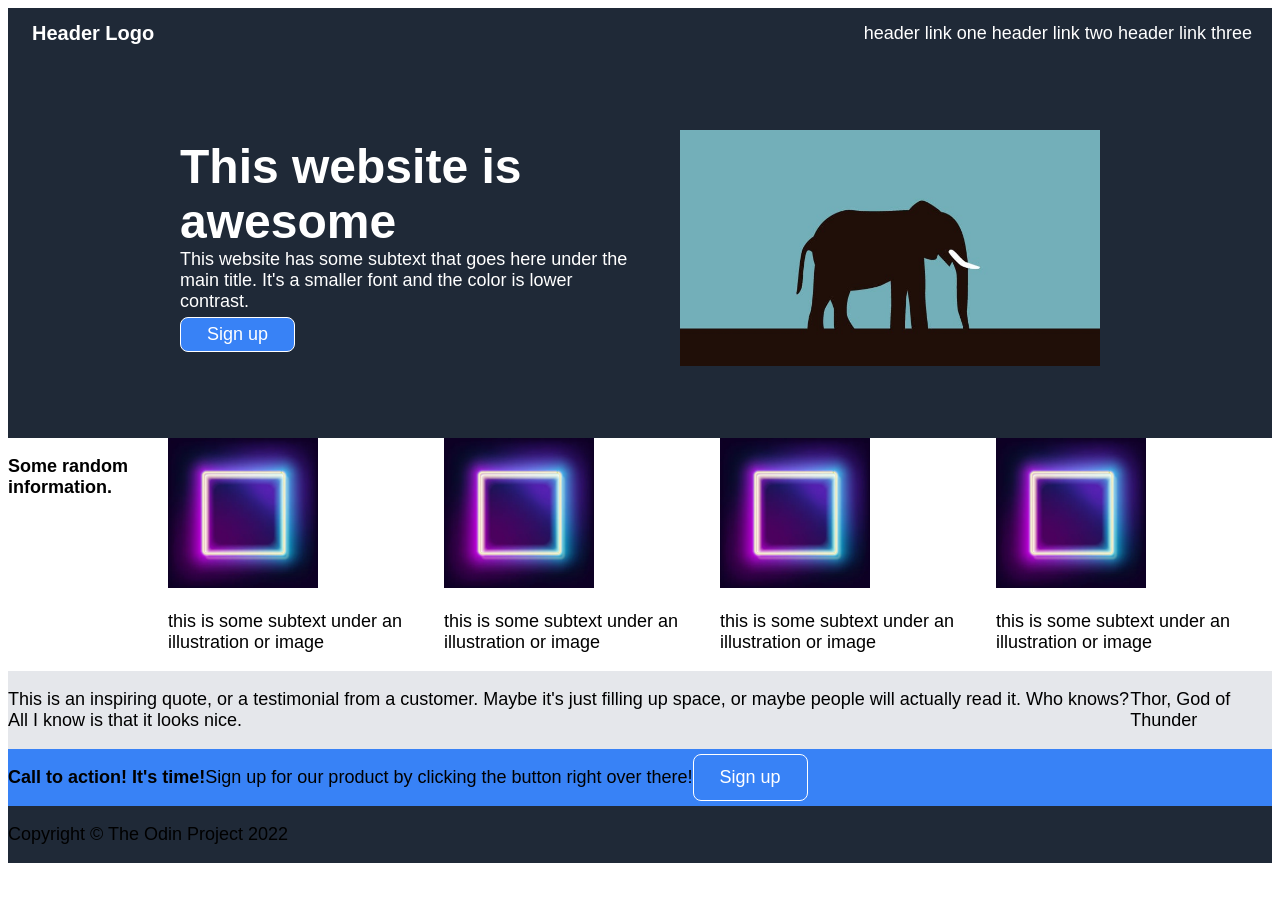
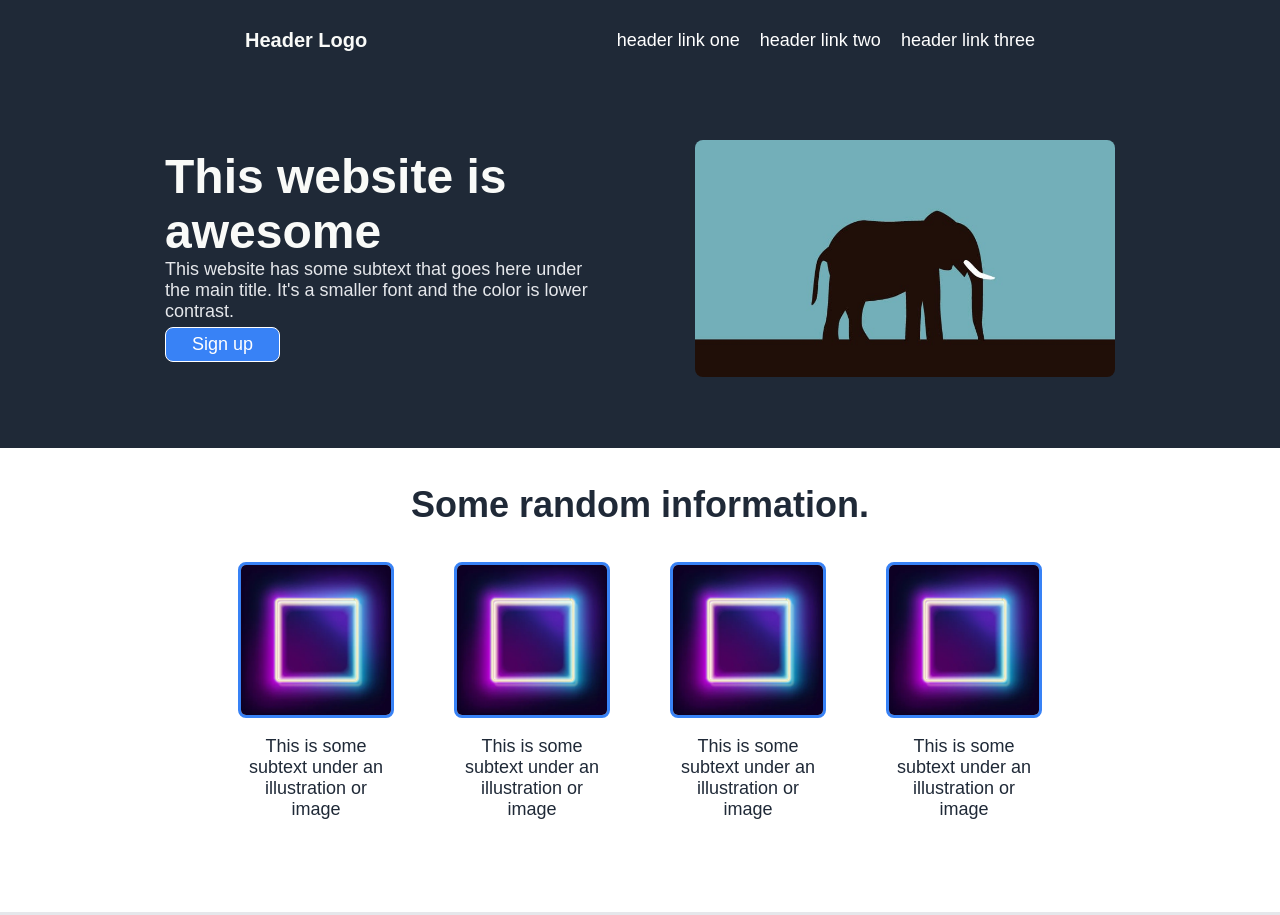
Before and after one commit to EthanCope/odin-landing-page, a plain HTML site: page index.html in a window 1280 px wide. Shown: the top 915 px of the page. Before the commit the page ends 871 px from the top, so only its background shows below. Drawn offline with Linux system fonts and the light colour scheme.

Commit message:
Format the quote section

```diff
--- a/index.html
+++ b/index.html
@@ -21,46 +21,78 @@
       <div class="greeting">
         <div class="intro-text">
           <h1 class="header-text">This website is awesome <br /></h1>
-          <p class="discription">
+          <p class="description">
             This website has some subtext that goes here under the main title.
             It's a smaller font and the color is lower contrast.
           </p>
           <button class="sign-up-btn">Sign up</button>
         </div>
         <img
+          class="main-picture"
           src="images/place-holder-image.jpeg"
           length="300px"
           width="420px"
         />
       </div>
 
+      <div class="card-header">
+        <h3 class="information">Some random information.<br /></h3>
+      </div>
+
       <div class="card-container">
-        <h3 class="cards-header">Some random information.</h3>
-        <div>
-          <img src="images/square-image.webp" length="150px" width="150px" />
-          <p>this is some subtext under an illustration or image</p>
+        <div class="card-info-group">
+          <img
+            class="card"
+            src="images/square-image.webp"
+            length="150px"
+            width="150px"
+          />
+          <p class="subtext">
+            this is some subtext under an illustration or image
+          </p>
         </div>
-        <div>
-          <img src="images/square-image.webp" length="150px" width="150px" />
-          <p>this is some subtext under an illustration or image</p>
+        <div class="card-info-group">
+          <img
+            class="card"
+            src="images/square-image.webp"
+            length="150px"
+            width="150px"
+          />
+          <p class="subtext">
+            this is some subtext under an illustration or image
+          </p>
         </div>
-        <div>
-          <img src="images/square-image.webp" length="150px" width="150px" />
-          <p>this is some subtext under an illustration or image</p>
+        <div class="card-info-group">
+          <img
+            class="card"
+            src="images/square-image.webp"
+            length="150px"
+            width="150px"
+          />
+          <p class="subtext">
+            this is some subtext under an illustration or image
+          </p>
         </div>
-        <div>
-          <img src="images/square-image.webp" length="150px" width="150px" />
-          <p>this is some subtext under an illustration or image</p>
+        <div class="card-info-group">
+          <img
+            class="card"
+            src="images/square-image.webp"
+            length="150px"
+            width="150px"
+          />
+          <p class="subtext">
+            this is some subtext under an illustration or image
+          </p>
         </div>
       </div>
 
-      <div class="quote">
-        <p>
+      <div class="quote-container">
+        <p class="quote">
           This is an inspiring quote, or a testimonial from a customer. Maybe
           it's just filling up space, or maybe people will actually read it. Who
           knows? All I know is that it looks nice.
         </p>
-        <p>Thor, God of Thunder</p>
+        <p class="quote-name">-Thor, God of Thunder</p>
       </div>
 
       <div class="call-to-action">
--- a/style.css
+++ b/style.css
@@ -1,28 +1,33 @@
 * {
   font-family: Hero, Haettenschweiler, "Arial Narrow Bold", sans-serif;
   font-size: 18px;
+  color: #f9faf8;
+}
+body {
+  margin: 0;
 }
 
 .nav-banner {
   display: flex;
-  height: 50px;
   width: auto;
   background-color: #1f2937;
   color: white;
-
   align-items: center;
   justify-content: space-between;
+  border-top: solid #1f2937 12px;
 }
 .logo {
-  margin-left: 24px;
+  margin-left: 245px;
   font-size: 20px;
 }
-.header-link-container {
-  margin-right: 20px;
-}
+
 a {
   color: white;
   text-decoration: none;
+  margin-right: 15px;
+}
+a:last-child {
+  margin-right: 245px;
 }
 a:hover {
   background-color: orange;
@@ -42,24 +47,78 @@ a:visited {
 }
 .intro-text {
   width: 450px;
-  margin-right: 50px;
+  margin-right: 80px;
 }
 .header-text {
   font-size: 48px;
   margin: 0;
 }
-.discription {
+.description {
   margin: 0;
   font-size: 18px;
+  width: 430px;
+  color: #e5e7eb;
+}
+.main-picture {
+  border-radius: 8px;
+}
+
+.card-header {
+  display: flex;
+  justify-content: center;
+  align-items: center;
+}
+.information {
+  font-size: 36px;
+  color: #1f2937;
 }
 
 .card-container {
   display: flex;
+  justify-content: center;
+  height: 350px;
+}
+.card {
+  border: solid #3882f6;
+  border-radius: 8px;
+  margin: 0 30px;
+}
+.card-info-group {
+  display: flex;
+  flex-direction: column;
+  align-items: center;
+}
+.subtext {
+  width: 140px;
+  justify-content: center;
+  text-align: center;
+  color: #1f2937;
+}
+.subtext::first-letter {
+  text-transform: capitalize;
 }
 
+.quote-container {
+  display: flex;
+  flex-direction: column;
+  background-color: #e5e7eb;
+  height: 350px;
+  justify-content: center;
+  align-items: center;
+}
 .quote {
-  display: flex;
-  background-color: #e5e7eb;
+  width: 700px;
+  font-size: 32px;
+  font-style: oblique;
+  color: #3a3b3b;
+  font-weight: 100;
+  margin-bottom: 10px;
+}
+.quote-name {
+  font-weight: 600;
+  margin: 0;
+  margin-left: 400px;
+  color: #1f2937;
 }
 
 .call-to-action {
@@ -83,5 +142,8 @@ button {
 }
 button:hover {
   cursor: pointer;
-  background-color: #3881f6db;
+  background-color: #3881f6cb;
 }
+button:active {
+  background-color: #1e4686;
+}
```
